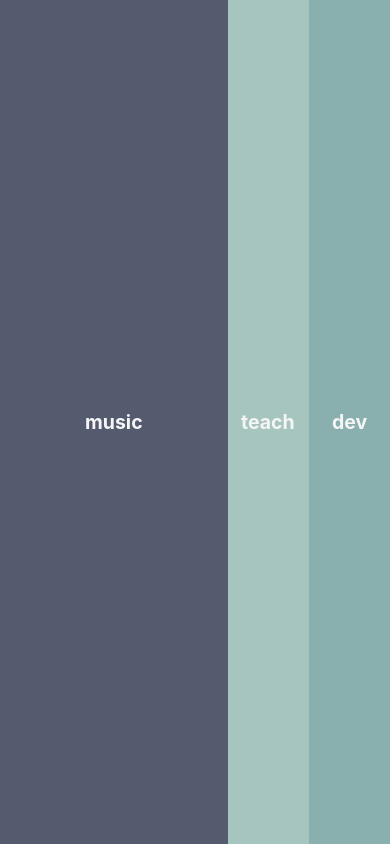
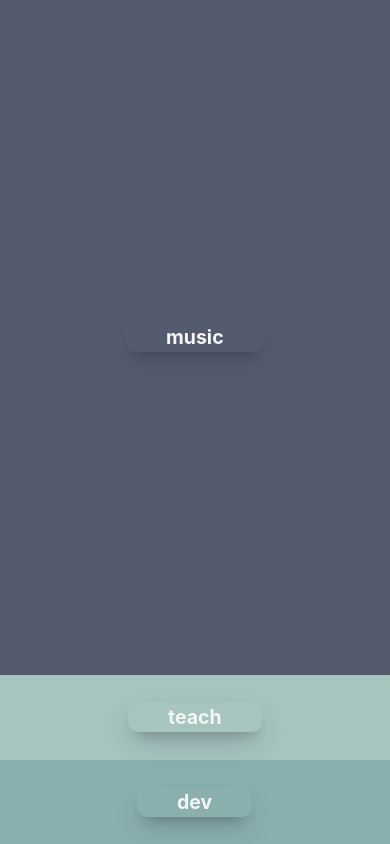
Before and after one commit to vpetridis/portfolio_beta, a React (Create React App) app: page / in a window 390 px wide. Built offline with nearby package versions, Linux system fonts and the light colour scheme.

Commit message:
CHANGED styling on Info fonts and added minimal mediaqueries

```diff
--- a/src/App.css
+++ b/src/App.css
@@ -1,5 +1,4 @@
 /* Todo add here all future animations */
-
 
 .App {
   width: 100vw;
@@ -7,3 +6,9 @@
   overflow: hidden;
   display: flex;
 }
+
+@media screen and (max-width: 768px) {
+  .App {
+    flex-flow: column;
+  }
+}
--- a/src/components/Info/_info.css
+++ b/src/components/Info/_info.css
@@ -1,6 +1,7 @@
 .info-container {
   width: 60%;
   /* margin: 10em; */
+  font-weight: 200;
   height: 80vh;
   overflow-y: scroll;
   scrollbar-width: thin;
--- a/src/components/Section/_section.css
+++ b/src/components/Section/_section.css
@@ -31,22 +31,22 @@
 
 .mouse-entered {
   /* cursor: pointer; */
-  animation: expand 1600ms 100ms ease;
+  animation: expand 1600ms 200ms ease;
   /* flex-basis: 250%; */
 }
 .mouse-leave {
   flex-basis: 280%;
-  animation: shrink 1600ms 100ms ease;
+  animation: shrink 1600ms 200ms ease;
 }
 .expand-section {
   flex-basis: 280%;
-  transform: all 1600ms ease;
+  transform: all 1600ms 200ms ease;
   background-color: rgb(61, 61, 61);
 }
 
 .shrink-section {
   flex-basis: 280%;
-  animation: shrink 1600ms ease;
+  animation: shrink 1600ms 200ms ease;
 }
 
 @keyframes expand {
@@ -77,16 +77,16 @@
   transition: all 2.2s ease;
   /* opacity: 1; */
   z-index: 100;
+  border-radius: 10px;
+  padding: 0.2rem 2.5rem;
+  box-shadow: rgba(50, 50, 93, 0.25) 0px 13px 27px -5px,
+    rgba(0, 0, 0, 0.3) 0px 8px 16px -8px;
 }
 
 .title-move {
   transform: translate(-20vw, -39vh) scale(60%);
   background-color: rgba(197, 197, 197, 0.651);
   color: rgb(61, 61, 61);
-  border-radius: 16px;
-  padding: 1rem 5rem;
-  box-shadow: rgba(50, 50, 93, 0.25) 0px 50px 100px -20px,
-    rgba(0, 0, 0, 0.3) 0px 30px 60px -30px;
 }
 
 @media screen and (prefers-reduced-motion: reduce) {
--- a/src/components/Section/index.jsx
+++ b/src/components/Section/index.jsx
@@ -29,6 +29,7 @@ const Section = ({ children, sectionArea, title, Info }) => {
         mouseEntered && "mouse-entered expand-section"
       }`}
       style={{ flexBasis: mouseLeft && "100%" }}
+      // FIXME onClick should toggle the other refs' state
       onClick={() => setMouseEntered(true)}
     >
       <h5 className={`section--title ${mouseEntered && "title-move"}`}>
```
